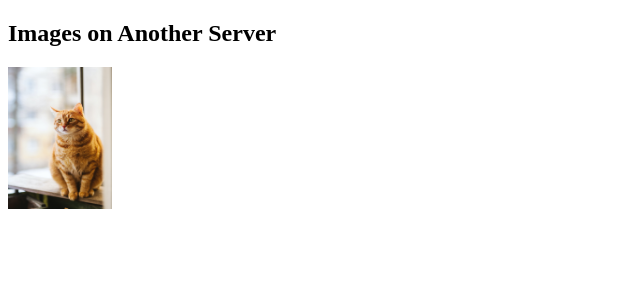
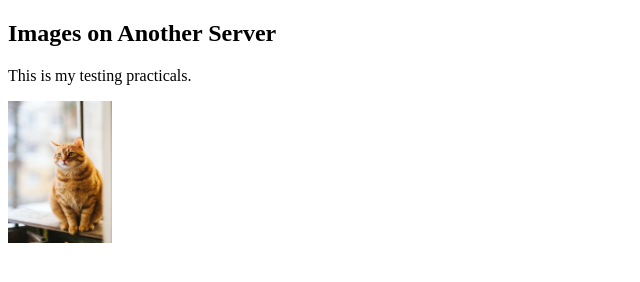
Before and after one commit to nipuniba/ct027, a plain HTML site: page index.html in a window 1280 px wide. Shown: the whole page, without its empty margins (0-640 px from the left). Drawn offline with Linux system fonts and the light colour scheme; files whose address does not match are found by name.

Commit message:
modify file

```diff
--- a/index.html
+++ b/index.html
@@ -3,6 +3,7 @@
 <body>
 
 <h2>Images on Another Server</h2>
+<p> This is my testing practicals. </p>
 
 <img src="E:\vs\Solution1\cat.jpg" alt="vs" style="width:104px;height:142px;">
 
```
